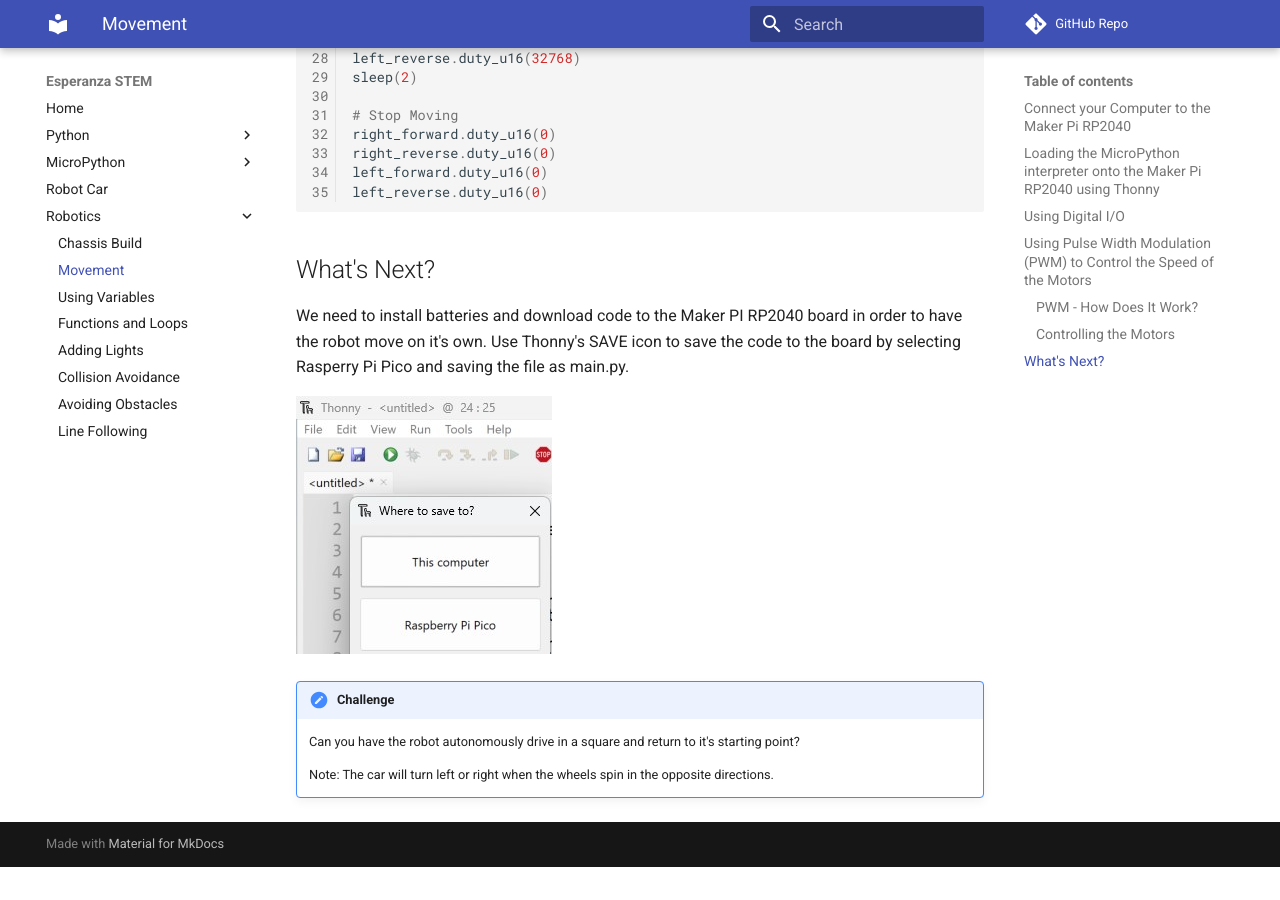
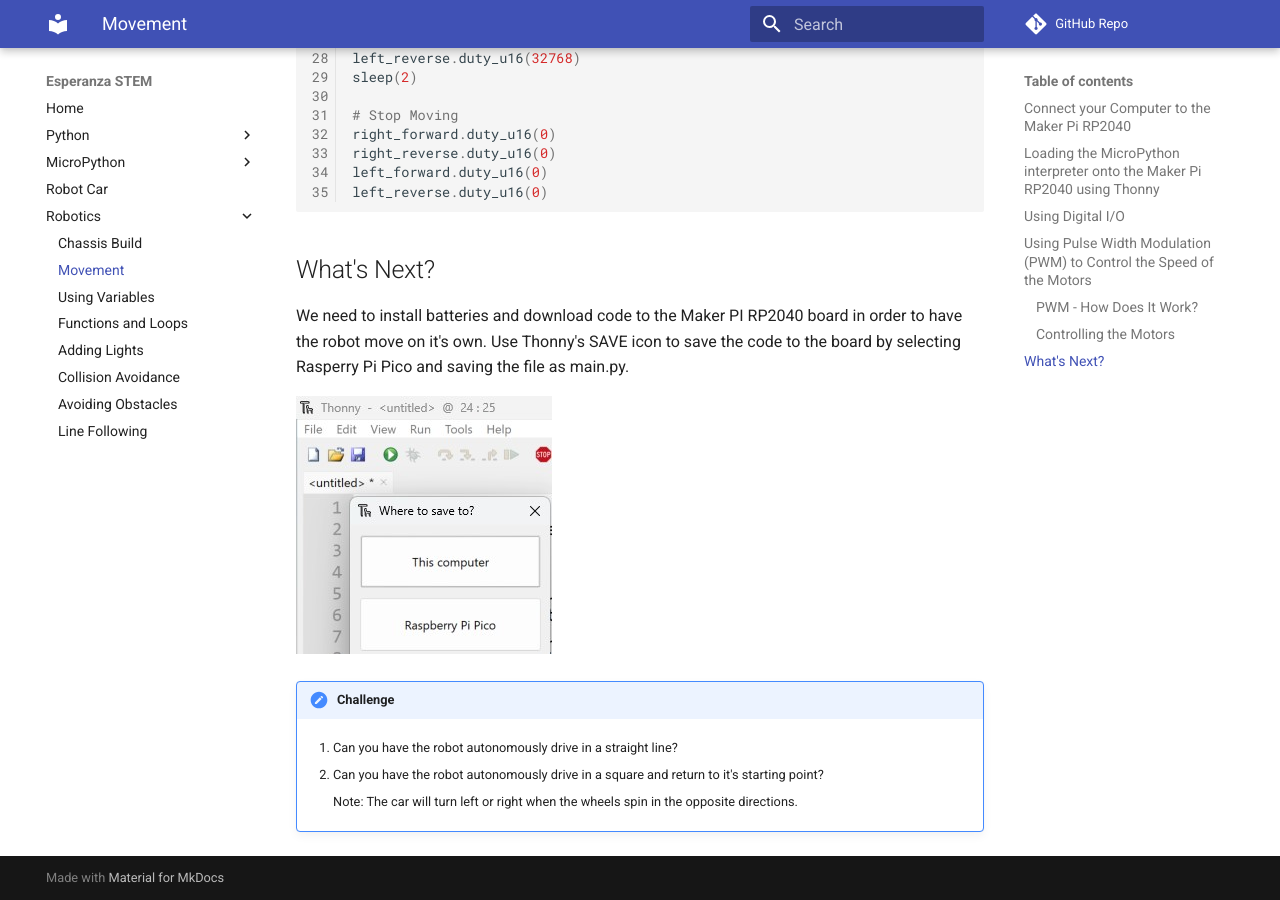
Before and after one commit to jetannenbaum/esperanzaSTEM, an MkDocs documentation site: the page built from docs/robotics/movement.md, in a window 1280 px wide and 900 px high, scrolled down 4197 px. Built offline with MkDocs 1.6.1 and Material for MkDocs 9.7.7, drawn with Linux system fonts in a browser that asks for light colours; comment, search, counter and statistics services are not loaded; before the commit the page ends 5064 px from its top, so only the background shows below that.

Commit message:
updated Movement.md to include straight line movement

```diff
--- a/docs/robotics/movement.md
+++ b/docs/robotics/movement.md
@@ -112,6 +112,8 @@ We need to install batteries and download code to the Maker PI RP2040 board in o
 ![File save](./img/saveToBoard.jpg)
 
 !!! Challenge
-    Can you have the robot autonomously drive in a square and return to it's starting point?
+    1. Can you have the robot autonomously drive in a straight line?
 
-    Note: The car will turn left or right when the wheels spin in the opposite directions.
+    2. Can you have the robot autonomously drive in a square and return to it's starting point?
+
+        Note: The car will turn left or right when the wheels spin in the opposite directions.
```
